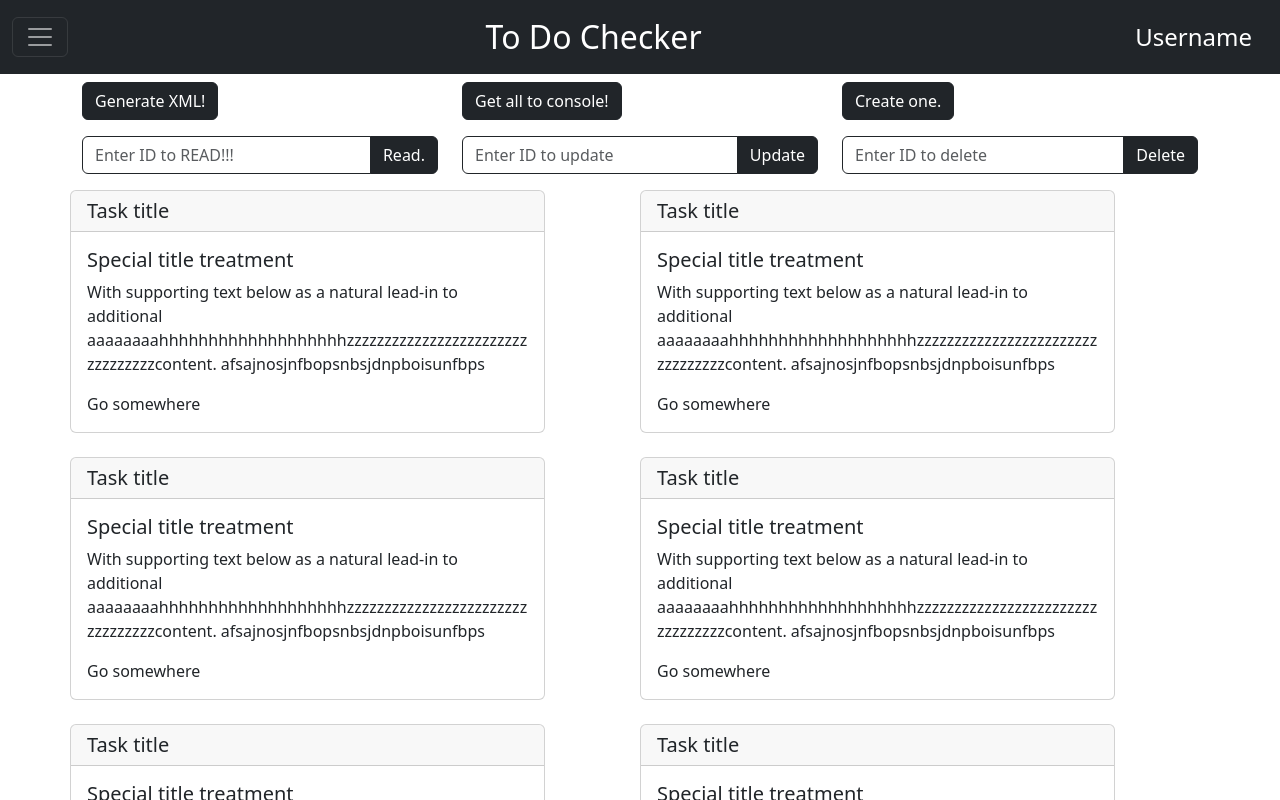
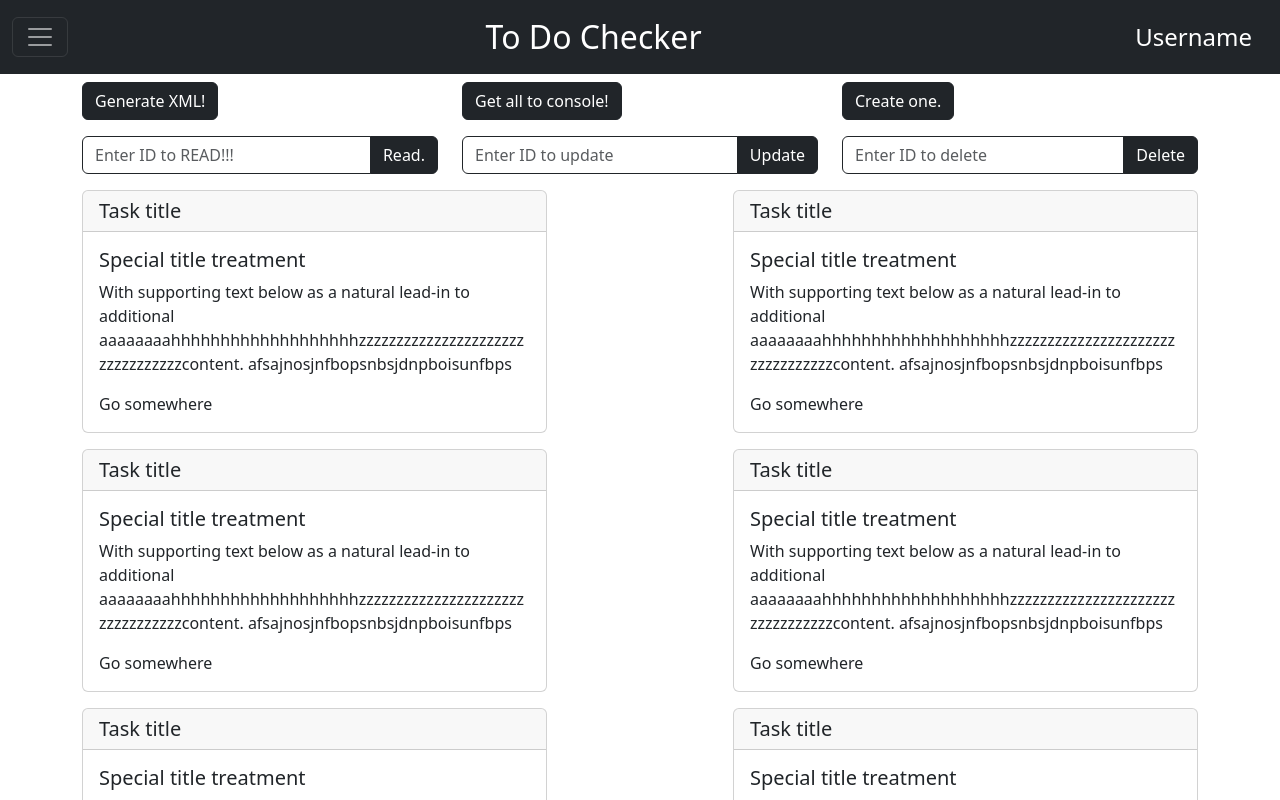
Before and after one commit to mPunc/ToDoChecker, a React (Create React App) app in the folder Frontend/: page / in a window 1280 px wide. Shown: the top 800 px of the page. Built offline with nearby package versions, Linux system fonts and the light colour scheme.

Commit message:
Small css adjustment
yee.

```diff
--- a/Frontend/src/components/OneTask.jsx
+++ b/Frontend/src/components/OneTask.jsx
@@ -5,7 +5,7 @@ function OneTask() {
         fetchTasks();
     };
     return (
-        <div className="card col-12 col-md-5 me-auto mb-4 p-0">
+        <div className="card col-md-5 mb-3 p-0">
             <h5 className="card-header">Task title</h5>
             <div className="card-body">
                 <h5 className="card-title">Special title treatment</h5>
--- a/Frontend/src/components/StartPageContent.jsx
+++ b/Frontend/src/components/StartPageContent.jsx
@@ -3,9 +3,9 @@ import XmlDisplayAllFunctions from "./xmlDisplay/XmlDisplayAllFunctions"
 
 function StartPageContent() {
     return (
-        <div className="container">
+        <div className="container-sm">
             <XmlDisplayAllFunctions/>
-            <div className="row">
+            <div className="d-flex justify-content-between flex-wrap">
                 <OneTask/>
                 <OneTask/>
                 <OneTask/>
```
